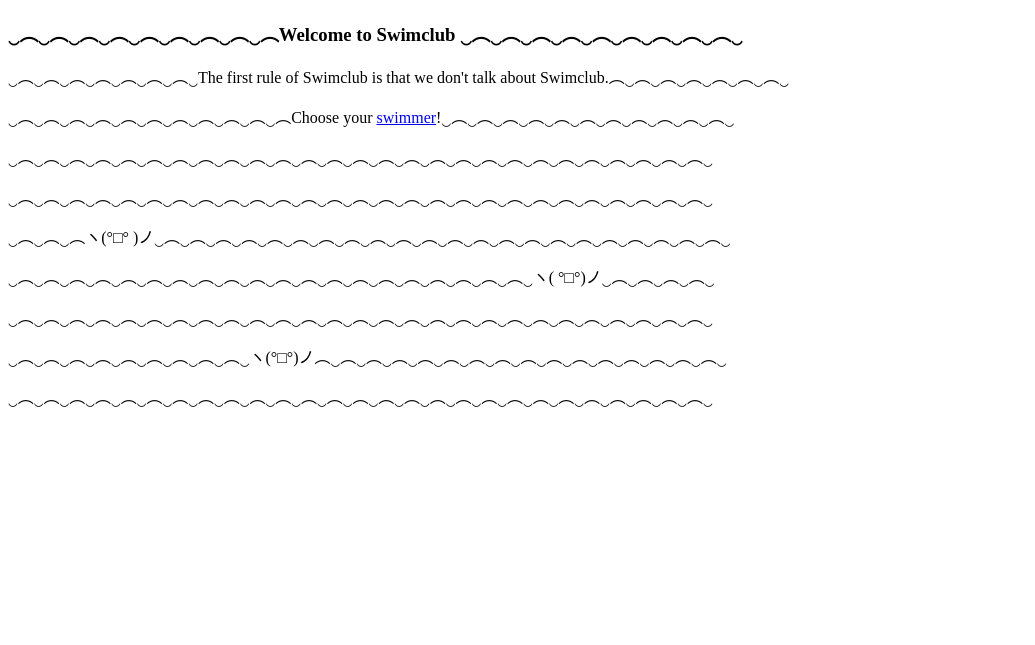
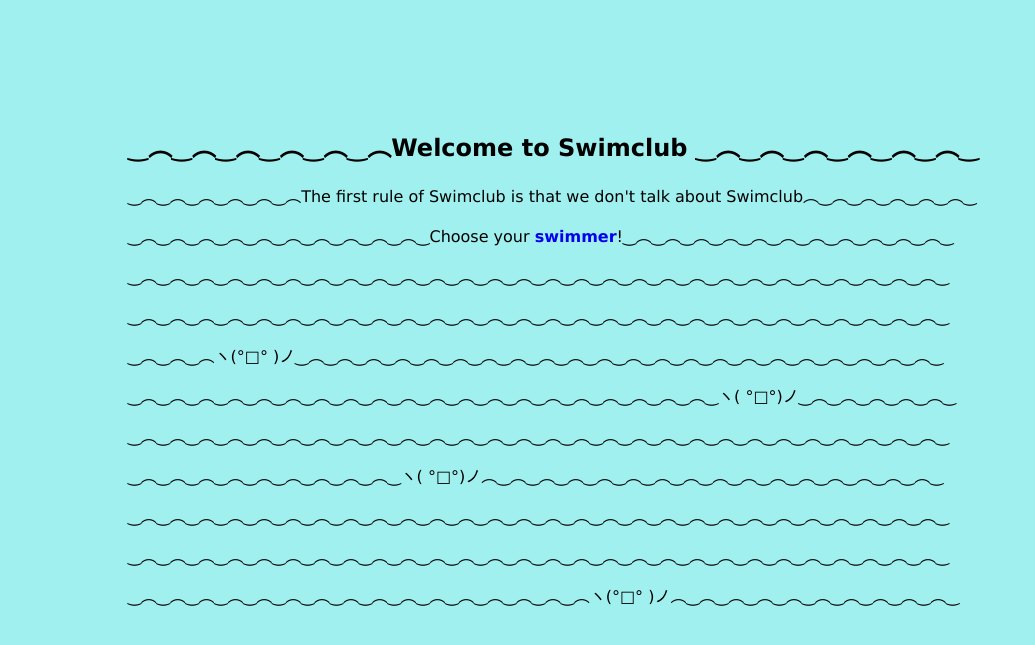
Before and after one commit to elachat/HeadFirstPython, a Flask app: page / in a window 1280 px wide. Shown: the top 645 px of the page, without its empty margins (0-1035 px from the left). Run offline with Flask 3, Linux system fonts and the light colour scheme.

Commit message:
Chapter 8: Updates to Webapp

```diff
--- a/Learning/webapp/app.py
+++ b/Learning/webapp/app.py
@@ -9,7 +9,7 @@ app.secret_key = "You will never guess..."
 def index():
     return render_template(
         "index.html",
-        title="‿︵‿︵‿︵‿︵‿︵‿︵‿︵‿︵‿︵Welcome to Swimclub ‿︵‿︵‿︵‿︵‿︵‿︵‿︵‿︵‿︵‿",
+        title="‿︵‿︵‿︵‿︵‿︵‿︵Welcome to Swimclub ‿︵‿︵‿︵‿︵‿︵‿︵‿",
     )
 
 def populate_data():
@@ -45,7 +45,7 @@ def display_swimmer_files():
     name = request.form["swimmer"]
     return render_template(
         "select.html",
-        title="Select An Event",
+        title="Choose Your Battle!",
         url="/showbarchart",
         select_id="file",
         data=session["swimmers"][name],
--- /dev/null
+++ b/Learning/webapp/static/webapp.css
@@ -0,0 +1,25 @@
+body {
+    font-family: Verdana, Geneva, Arial, sans-serif;
+    background-color: rgb(160, 240, 240);
+    margin: 10%;
+  }
+
+  h2 {
+    font-size: 150%;
+  }
+
+  input[type=submit] {
+    width: 8em;
+    color: white;
+    background-color: blue;
+    font-weight: bold;
+  }
+
+  a {
+    text-decoration: none;
+    font-weight: bold;
+  }
+
+  a:hover {
+    text-decoration: underline;
+  }
--- a/Learning/webapp/swimclub.py
+++ b/Learning/webapp/swimclub.py
@@ -52,9 +52,10 @@
     <html>
         <head>
             <title>{title}</title>
+            <link rel="stylesheet" href="../static/webapp.css"/>
         </head>
         <body>
-            <h3>{title}</h3>
+            <h2>{title}</h2>
     """
     body = ""
 
--- a/Learning/webapp/templates/base.html
+++ b/Learning/webapp/templates/base.html
@@ -2,9 +2,10 @@
 <html>
     <head>
         <title>{{title}}</title>
+        <link rel="stylesheet" href="../static/webapp.css"/>
     </head>
     <body>
-        <h3>{{title}}</h3>
+        <h2>{{title}}</h2>
         {% block body %}
         {% endblock %}
     </body>
--- a/Learning/webapp/templates/index.html
+++ b/Learning/webapp/templates/index.html
@@ -2,14 +2,16 @@
 
 {% block body %}
 
-<p>‿︵‿︵‿︵‿︵‿︵‿︵‿︵‿The first rule of Swimclub is that we don't talk about Swimclub.︵‿︵‿︵‿︵‿︵‿︵‿︵‿</p>
-<p>‿︵‿︵‿︵‿︵‿︵‿︵‿︵‿︵‿︵‿︵‿︵Choose your <a href="/swimmers">swimmer</a>!‿︵‿︵‿︵‿︵‿︵‿︵‿︵‿︵‿︵‿︵‿︵‿</p>
-<p>‿︵‿︵‿︵‿︵‿︵‿︵‿︵‿︵‿︵‿︵‿︵‿︵‿︵‿︵‿︵‿︵‿︵‿︵‿︵‿︵‿︵‿︵‿︵‿︵‿︵‿︵‿︵‿</p>
-<p>‿︵‿︵‿︵‿︵‿︵‿︵‿︵‿︵‿︵‿︵‿︵‿︵‿︵‿︵‿︵‿︵‿︵‿︵‿︵‿︵‿︵‿︵‿︵‿︵‿︵‿︵‿︵‿</p>
+<p>‿︵‿︵‿︵‿︵‿︵‿︵The first rule of Swimclub is that we don't talk about Swimclub︵‿︵‿︵‿︵‿︵‿︵‿</p>
+<p>‿︵‿︵‿︵‿︵‿︵‿︵‿︵‿︵‿︵‿︵‿Choose your <a href="/swimmers">swimmer</a>!‿︵‿︵‿︵‿︵‿︵‿︵‿︵‿︵‿︵‿︵‿︵‿</p>
+<p>‿︵‿︵‿︵‿︵‿︵‿︵‿︵‿︵‿︵‿︵‿︵‿︵‿︵‿︵‿︵‿︵‿︵‿︵‿︵‿︵‿︵‿︵‿︵‿︵‿︵‿︵‿︵‿︵‿</p>
+<p>‿︵‿︵‿︵‿︵‿︵‿︵‿︵‿︵‿︵‿︵‿︵‿︵‿︵‿︵‿︵‿︵‿︵‿︵‿︵‿︵‿︵‿︵‿︵‿︵‿︵‿︵‿︵‿︵‿</p>
 <p>‿︵‿︵‿︵ヽ(°□° )ノ‿︵‿︵‿︵‿︵‿︵‿︵‿︵‿︵‿︵‿︵‿︵‿︵‿︵‿︵‿︵‿︵‿︵‿︵‿︵‿︵‿︵‿︵‿</p>
-<p>‿︵‿︵‿︵‿︵‿︵‿︵‿︵‿︵‿︵‿︵‿︵‿︵‿︵‿︵‿︵‿︵‿︵‿︵‿︵‿︵‿ヽ( °□°)ノ‿︵‿︵‿︵‿︵‿</p>
-<p>‿︵‿︵‿︵‿︵‿︵‿︵‿︵‿︵‿︵‿︵‿︵‿︵‿︵‿︵‿︵‿︵‿︵‿︵‿︵‿︵‿︵‿︵‿︵‿︵‿︵‿︵‿︵‿</p>
-<p>‿︵‿︵‿︵‿︵‿︵‿︵‿︵‿︵‿︵‿ヽ(°□°)ノ︵‿︵‿︵‿︵‿︵‿︵‿︵‿︵‿︵‿︵‿︵‿︵‿︵‿︵‿︵‿︵‿</p>
-<p>‿︵‿︵‿︵‿︵‿︵‿︵‿︵‿︵‿︵‿︵‿︵‿︵‿︵‿︵‿︵‿︵‿︵‿︵‿︵‿︵‿︵‿︵‿︵‿︵‿︵‿︵‿︵‿</p>
+<p>‿︵‿︵‿︵‿︵‿︵‿︵‿︵‿︵‿︵‿︵‿︵‿︵‿︵‿︵‿︵‿︵‿︵‿︵‿︵‿︵‿ヽ( °□°)ノ‿︵‿︵‿︵‿︵‿︵‿</p>
+<p>‿︵‿︵‿︵‿︵‿︵‿︵‿︵‿︵‿︵‿︵‿︵‿︵‿︵‿︵‿︵‿︵‿︵‿︵‿︵‿︵‿︵‿︵‿︵‿︵‿︵‿︵‿︵‿︵‿</p>
+<p>‿︵‿︵‿︵‿︵‿︵‿︵‿︵‿︵‿︵‿ヽ( °□°)ノ︵‿︵‿︵‿︵‿︵‿︵‿︵‿︵‿︵‿︵‿︵‿︵‿︵‿︵‿︵‿︵‿</p>
+<p>‿︵‿︵‿︵‿︵‿︵‿︵‿︵‿︵‿︵‿︵‿︵‿︵‿︵‿︵‿︵‿︵‿︵‿︵‿︵‿︵‿︵‿︵‿︵‿︵‿︵‿︵‿︵‿︵‿</p>
+<p>‿︵‿︵‿︵‿︵‿︵‿︵‿︵‿︵‿︵‿︵‿︵‿︵‿︵‿︵‿︵‿︵‿︵‿︵‿︵‿︵‿︵‿︵‿︵‿︵‿︵‿︵‿︵‿︵‿</p>
+<p>‿︵‿︵‿︵‿︵‿︵‿︵‿︵‿︵‿︵‿︵‿︵‿︵‿︵‿︵‿︵‿︵ヽ(°□° )ノ︵‿︵‿︵‿︵‿︵‿︵‿︵‿︵‿︵‿︵‿</p>
 
 {% endblock %}
--- a/Learning/webapp/templates/select.html
+++ b/Learning/webapp/templates/select.html
@@ -9,7 +9,7 @@
     <select name="{{ select_id }}" id="{{ select_id }}">
 
         {% for name in data %}
-            <option value="{{ name }}">{{ name }}</option>
+            <option value="{{ name }}">{{ name.removesuffix(".txt").split("-", 2)[-1] }}</option>
         {% endfor %}
 
     </select>
```
